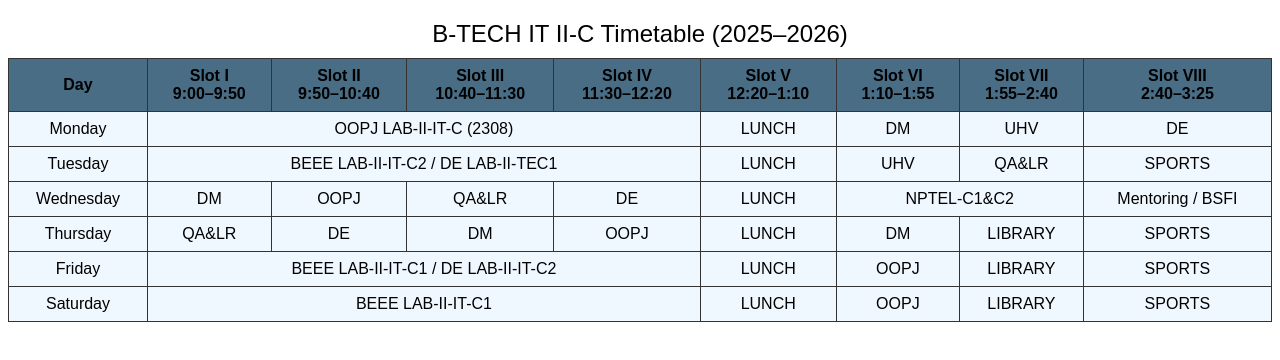
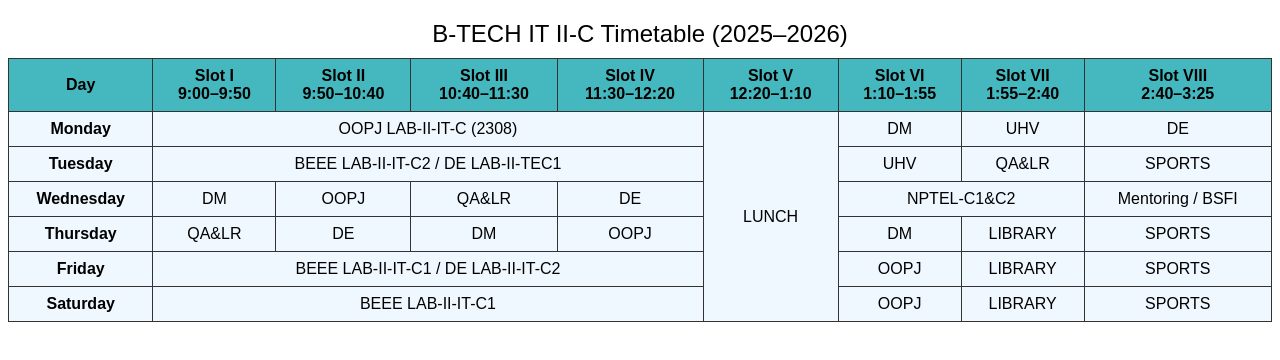
Before and after one commit to ashwithareddyd7/Time_Table, a plain HTML site: page index.html in a window 1280 px wide. Drawn offline with Linux system fonts and the light colour scheme.

Commit message:
Updated index.html

```diff
--- a/index.html
+++ b/index.html
@@ -11,6 +11,7 @@
       border-collapse: collapse;
       width: 100%;
       margin-top: 20px;
+      background-color: black;
     }
     th, td {
       border: 1px solid #333;
@@ -19,7 +20,7 @@
        background-color: aliceblue;
     }
     th {
-       background-color:rgb(72, 109, 133);
+        background-color:rgb(68, 184, 190);
     }
     caption {
       font-size: 1.5em;
@@ -45,54 +46,49 @@
     </thead>
     <tbody>
       <tr>
-        <td>Monday</td>
+        <td><b>Monday</b></td>
         <td colspan="4">OOPJ LAB-II-IT-C (2308)</td>
-        <td>LUNCH</td>
+        <td rowspan="6">LUNCH</td>
         <td>DM</td>
         <td>UHV</td>
         <td>DE</td>
       </tr>
       <tr>
-        <td>Tuesday</td>
+        <td><b>Tuesday</b></td>
         <td colspan="4">BEEE LAB-II-IT-C2 / DE LAB-II-TEC1</td>
-        <td>LUNCH</td>
         <td>UHV</td>
         <td>QA&LR</td>
         <td>SPORTS</td>
       </tr>
       <tr>
-        <td>Wednesday</td>
+        <td><b>Wednesday</b></td>
         <td>DM</td>
         <td>OOPJ</td>
         <td>QA&LR</td>
         <td>DE</td>
-        <td>LUNCH</td>
         <td colspan="2">NPTEL-C1&C2</td>
         <td>Mentoring / BSFI</td>
       </tr>
       <tr>
-        <td>Thursday</td>
+        <td><b>Thursday</b></td>
         <td>QA&LR</td>
         <td>DE</td>
         <td>DM</td>
         <td>OOPJ</td>
-        <td>LUNCH</td>
         <td>DM</td>
         <td>LIBRARY</td>
         <td>SPORTS</td>
       </tr>
       <tr>
-        <td>Friday</td>
+        <td><b>Friday</b></td>
         <td colspan="4">BEEE LAB-II-IT-C1 / DE LAB-II-IT-C2</td>
-        <td>LUNCH</td>
         <td>OOPJ</td>
         <td>LIBRARY</td>
         <td>SPORTS</td>
       </tr>
       <tr>
-        <td>Saturday</td>
+        <td><b>Saturday</b></td>
         <td colspan="4">BEEE LAB-II-IT-C1</td>
-        <td>LUNCH</td>
         <td>OOPJ</td>
         <td>LIBRARY</td>
         <td>SPORTS</td>
```
